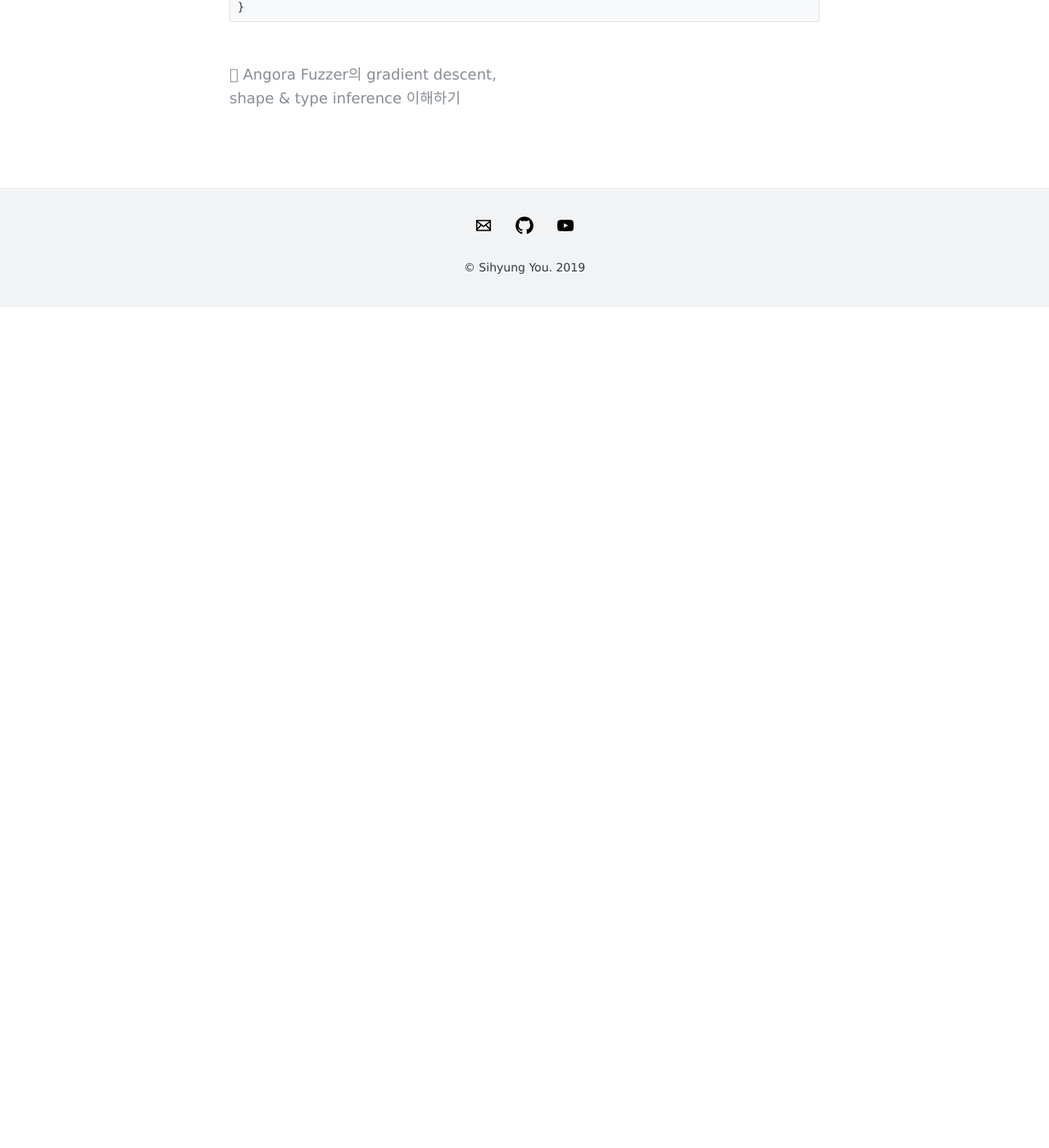
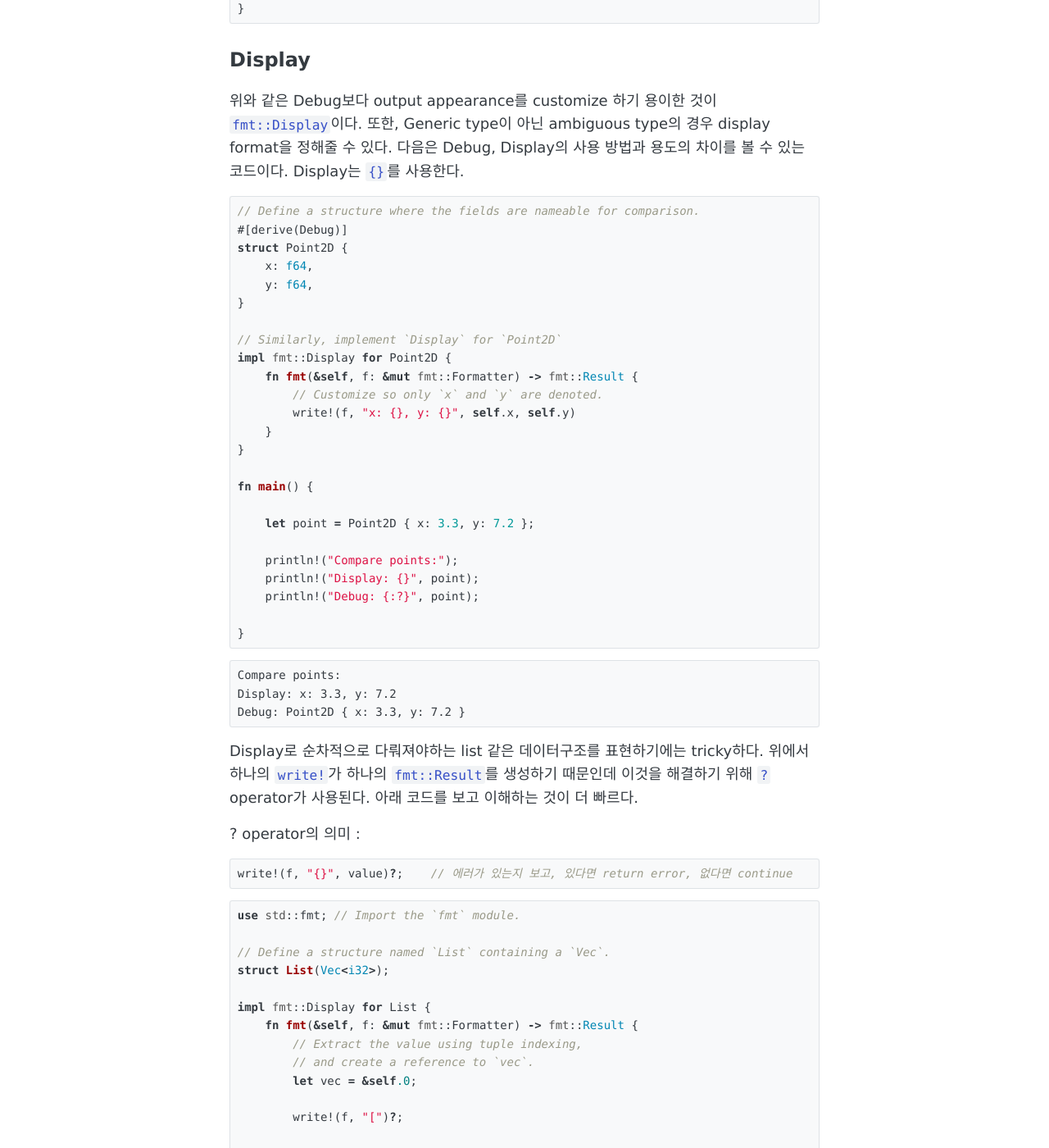
Before and after one commit to sihyungyou/sihyungyou.github.io, a Jekyll site: the page built from _posts/2020-01-24-rust-ch1.md, in a window 1280 px wide and 1400 px high, scrolled down 1685 px. Shown: the whole window at 82% size. Built offline with Jekyll 4.4.1, drawn with Linux system fonts in a browser that asks for light colours; comment, search, counter and statistics services are not loaded; before the commit the page ends 2059 px from its top, so only the background shows below that; some of the changed text lies outside the part shown.

Commit message:
Rust : CH 1

```diff
--- a/_posts/2020-01-24-rust-ch1.md
+++ b/_posts/2020-01-24-rust-ch1.md
@@ -11,7 +11,7 @@ Angora의 parallelization, 알고리즘 개선을 위해서 Rust 언어 공부
 
 ## Formatted Print
 formatted print는 다른 언어들과 크게 다르지 않다.
-~~~Rust
+~~~rust
 let pi = 3.141592;
 println!("Pi is roughly {Pi:.3}", Pi = pi);
 ~~~
@@ -22,9 +22,9 @@ Pi is roughly 3.142
 대충 이런식? 물론 자세한 문법들이 있겠지만 직관적으로 아 대충 `{}`을 이용해서 foramtting을 하는구나~ 정도는 알 수 있으니까 여기서 패스!
 
 ## Debug
-여기부터 감이 안오기 시작했다. 갑자기 Debug..? `std:fmt`의 formatting trait를 사용하기 위해서는 printable 해야 한다. 그런데 printable 하도록 자동 구현되는 타입들은 `std`라이브러이에 있는 것들만 해당한다. 즉 이외의 타입들은 manually 구현되어야 한다는 뜻이다. `fmt:Debug`의 trait `derive`가 쉽게 해결해주는데 모든 타입은 `fmt:Debug` trait을 derive할 수 있다.
+여기부터 감이 안오기 시작했다. 갑자기 Debug..? `std::fmt`의 formatting trait를 사용하기 위해서는 printable 해야 한다. 그런데 printable 하도록 자동 구현되는 타입들은 `std`라이브러이에 있는 것들만 해당한다. 즉 이외의 타입들은 manually 구현되어야 한다는 뜻이다. `fmt::Debug`의 trait `derive`가 쉽게 해결해주는데 모든 타입은 fmt::Debug trait을 derive할 수 있다.
 
-Structure 타입을 예로 들어보자. `fmt:Debug`로 structure을 출력하려면 manually implemention 과정이 필요한데 `derive` attribute이 이걸 알아서 해준다.
+Structure 타입을 예로 들어보자. fmt::Debug로 structure을 출력하려면 manually implemention 과정이 필요한데 derive attribute이 이걸 알아서 해준다.
 ~~~rust
 #[derive(Debug)]
 struct Structure(i32);
@@ -59,3 +59,82 @@ Person {
     age: 27,
 }
 ~~~
+
+## Display
+위와 같은 Debug보다 output appearance를 customize 하기 용이한 것이 `fmt::Display`이다. 또한, Generic type이 아닌 ambiguous type의 경우 display format을 정해줄 수 있다. 다음은 Debug, Display의 사용 방법과 용도의 차이를 볼 수 있는 코드이다. Display는 `{}`를 사용한다.
+
+~~~rust
+// Define a structure where the fields are nameable for comparison.
+#[derive(Debug)]
+struct Point2D {
+    x: f64,
+    y: f64,
+}
+
+// Similarly, implement `Display` for `Point2D`
+impl fmt::Display for Point2D {
+    fn fmt(&self, f: &mut fmt::Formatter) -> fmt::Result {
+        // Customize so only `x` and `y` are denoted.
+        write!(f, "x: {}, y: {}", self.x, self.y)
+    }
+}
+
+fn main() {
+
+    let point = Point2D { x: 3.3, y: 7.2 };
+
+    println!("Compare points:");
+    println!("Display: {}", point);
+    println!("Debug: {:?}", point);
+
+}
+~~~
+~~~
+Compare points:
+Display: x: 3.3, y: 7.2
+Debug: Point2D { x: 3.3, y: 7.2 }
+~~~
+
+Display로 순차적으로 다뤄져야하는 list 같은 데이터구조를 표현하기에는 tricky하다. 위에서 하나의 `write!`가 하나의 `fmt::Result`를 생성하기 때문인데 이것을 해결하기 위해 `?` operator가 사용된다. 아래 코드를 보고 이해하는 것이 더 빠르다.
+
+? operator의 의미 :
+~~~rust
+write!(f, "{}", value)?;    // 에러가 있는지 보고, 있다면 return error, 없다면 continue
+~~~
+
+~~~rust
+use std::fmt; // Import the `fmt` module.
+
+// Define a structure named `List` containing a `Vec`.
+struct List(Vec<i32>);
+
+impl fmt::Display for List {
+    fn fmt(&self, f: &mut fmt::Formatter) -> fmt::Result {
+        // Extract the value using tuple indexing,
+        // and create a reference to `vec`.
+        let vec = &self.0;
+
+        write!(f, "[")?;
+
+        // Iterate over `v` in `vec` while enumerating the iteration
+        // count in `count`.
+        for (count, v) in vec.iter().enumerate() {
+            // For every element except the first, add a comma.
+            // Use the ? operator, or try!, to return on errors.
+            if count != 0 { write!(f, ", ")?; }
+            write!(f, "{}", v)?;
+        }
+
+        // Close the opened bracket and return a fmt::Result value.
+        write!(f, "]")
+    }
+}
+
+fn main() {
+    let v = List(vec![1, 2, 3]);
+    println!("{}", v);
+}
+~~~
+~~~
+[1, 2, 3]
+~~~
```
